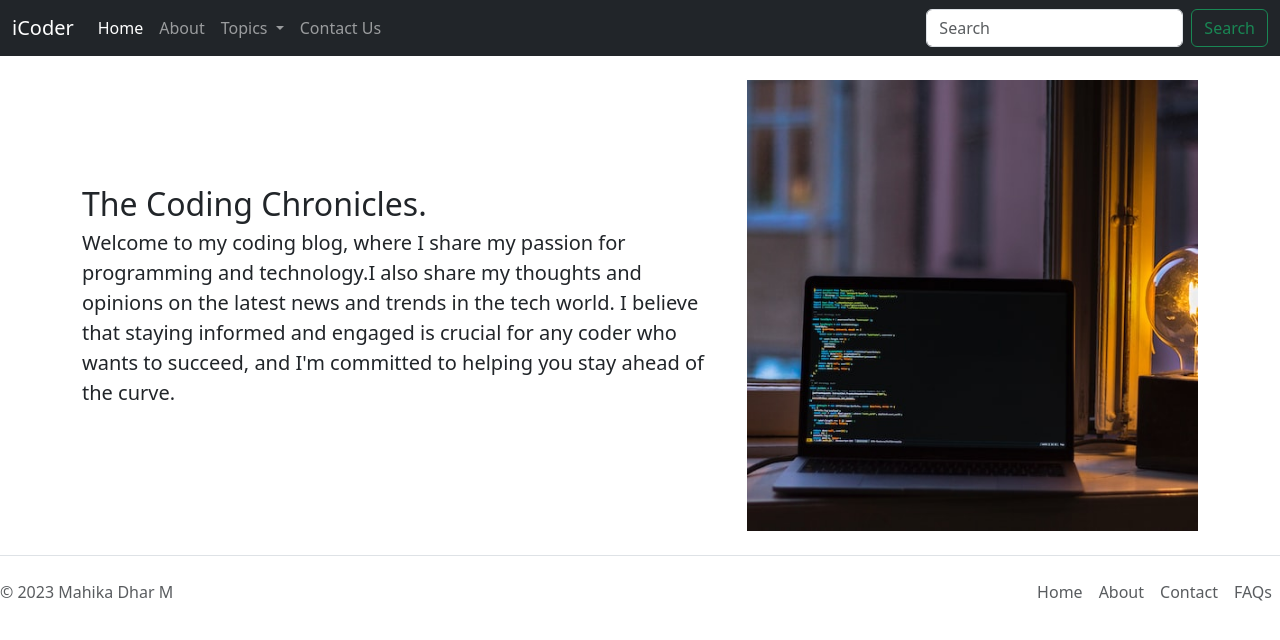
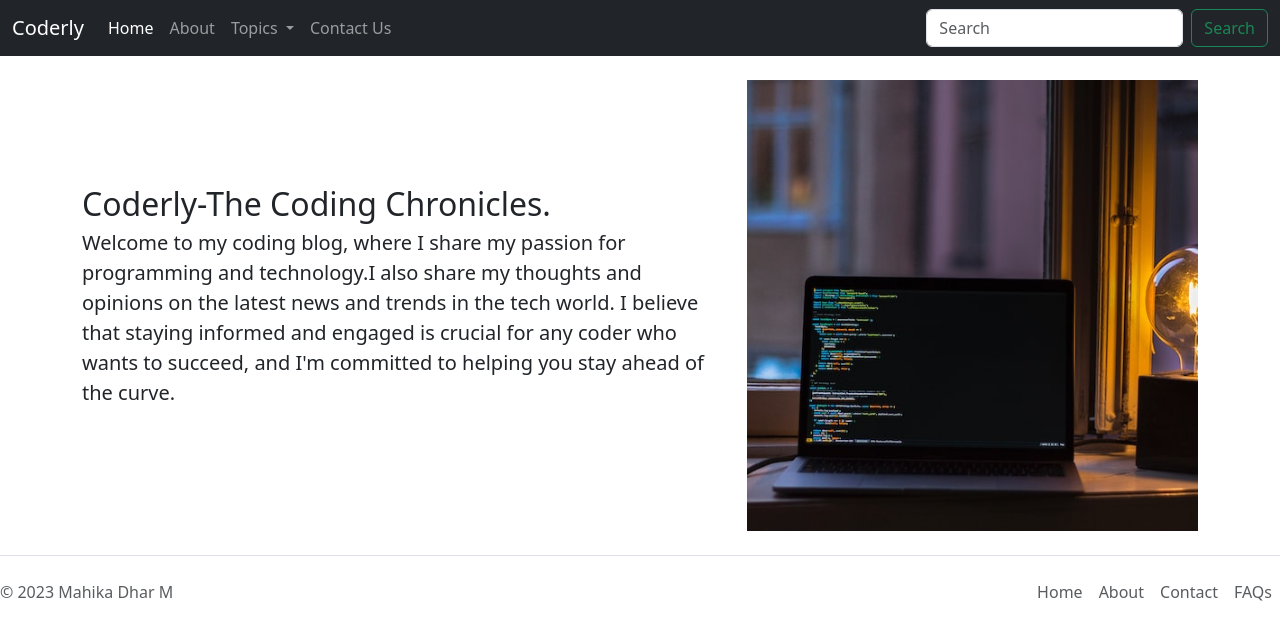
Before and after one commit to mahika1306/Coderly, a plain HTML site: page about.html in a window 1280 px wide. Drawn offline with nearby package versions, Linux system fonts and the light colour scheme.

Commit message:
Updation

```diff
--- a/about.html
+++ b/about.html
@@ -12,7 +12,7 @@
 <body>
     <nav class="navbar navbar-expand-lg navbar-dark bg-dark">
         <div class="container-fluid">
-            <a class="navbar-brand" href="/">iCoder</a>
+            <a class="navbar-brand" href="/">Coderly</a>
             <button class="navbar-toggler" type="button" data-bs-toggle="collapse"
                 data-bs-target="#navbarSupportedContent" aria-controls="navbarSupportedContent" aria-expanded="false"
                 aria-label="Toggle navigation">
@@ -59,7 +59,7 @@
     <div class="container my-4 ">
         <div class="row featurette d-flex justify-content-center align-items-center">
             <div class="col-md-7">
-                <h2 class="featurette-heading fw-normal lh-1">The Coding Chronicles.</h2>
+                <h2 class="featurette-heading fw-normal lh-1">Coderly-The Coding Chronicles.</h2>
                 <p class="lead">Welcome to my coding blog, where I share my passion for programming and technology.I
                     also share my thoughts and opinions on the latest news and trends in the tech world. I believe that
                     staying informed and engaged is crucial for any coder who wants to succeed, and I'm committed to
```
Also changed, not shown: contact.html (+1 -1 lines), faq.html (+1 -1 lines), index.html (+1 -1 lines).
